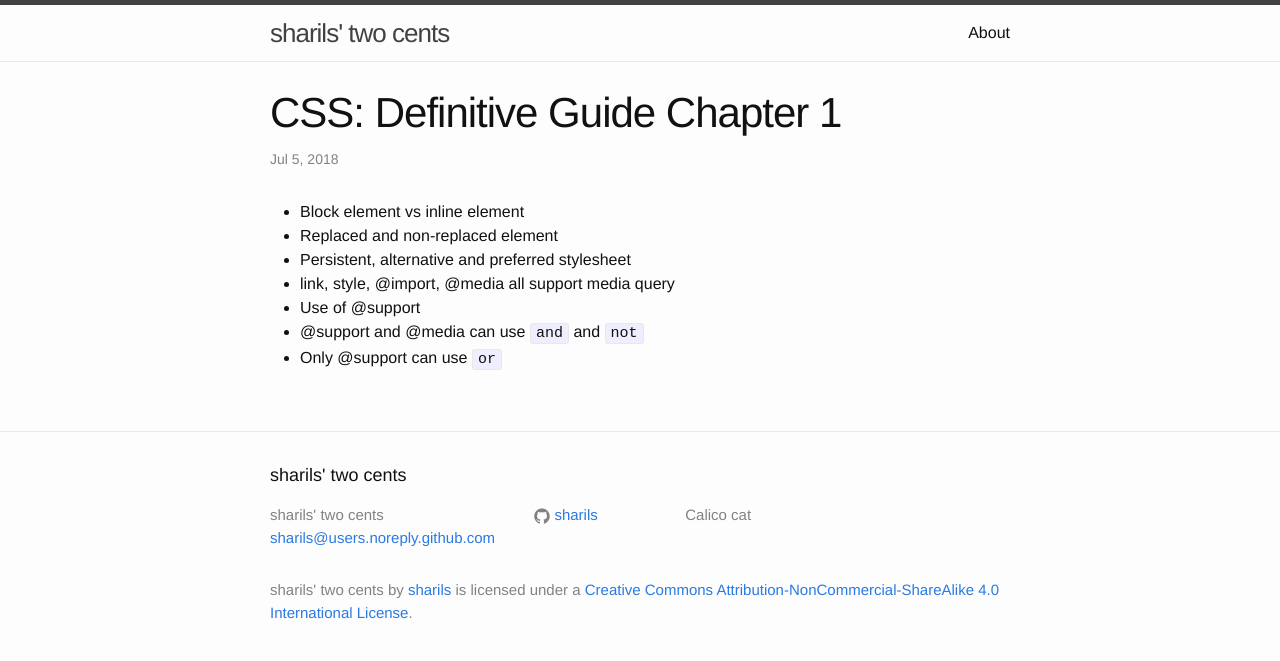
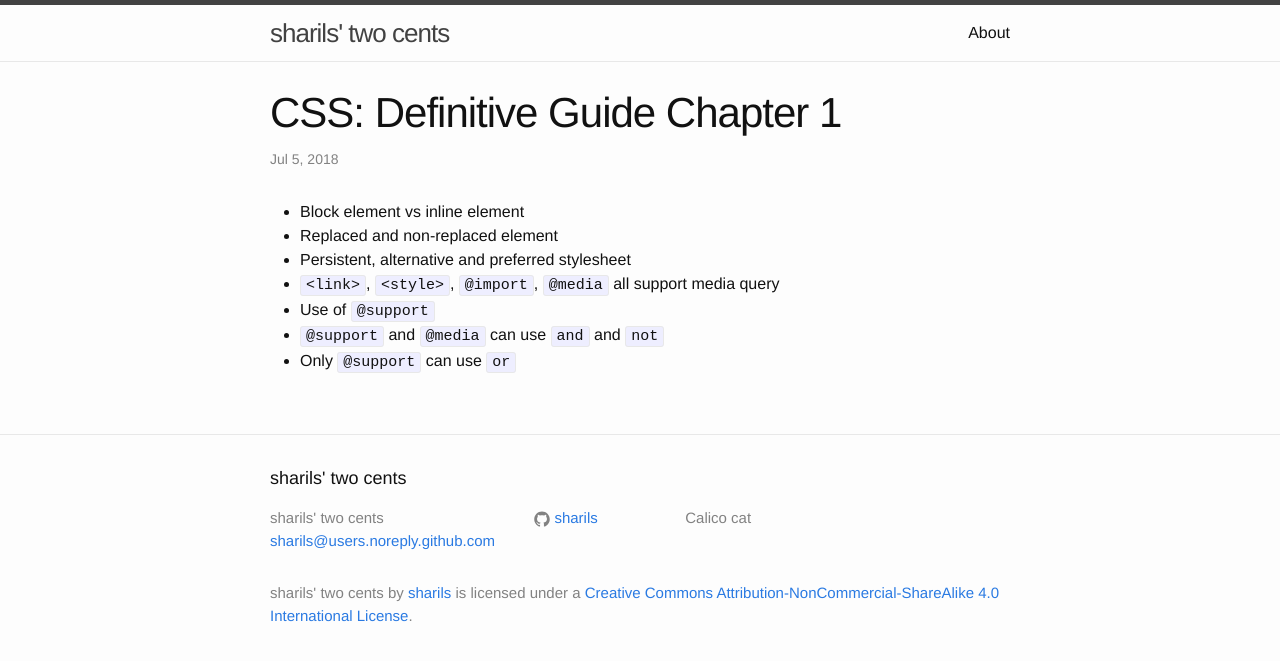
Before and after one commit to sharils/sharils.github.io, a Jekyll site: the page built from _posts/2018-07-05-css-definitive-guide-chapter-1.markdown, in a window 1280 px wide. Shown: the top 661 px of the page. Built offline with Jekyll 4.4.1, drawn with Linux system fonts in a browser that asks for light colours; part of the change alters nothing that is shown.

```diff
--- a/_posts/2018-07-05-css-definitive-guide-chapter-1.markdown
+++ b/_posts/2018-07-05-css-definitive-guide-chapter-1.markdown
@@ -8,7 +8,7 @@ categories: jekyll update
 - Block element vs inline element
 - Replaced and non-replaced element
 - Persistent, alternative and preferred stylesheet
-- link, style, @import, @media all support media query
-- Use of @support
-- @support and @media can use `and` and `not`
-- Only @support can use `or`
+- `<link>`, `<style>`, `@import`, `@media` all support media query
+- Use of `@support`
+- `@support` and `@media` can use `and` and `not`
+- Only `@support` can use `or`
```
